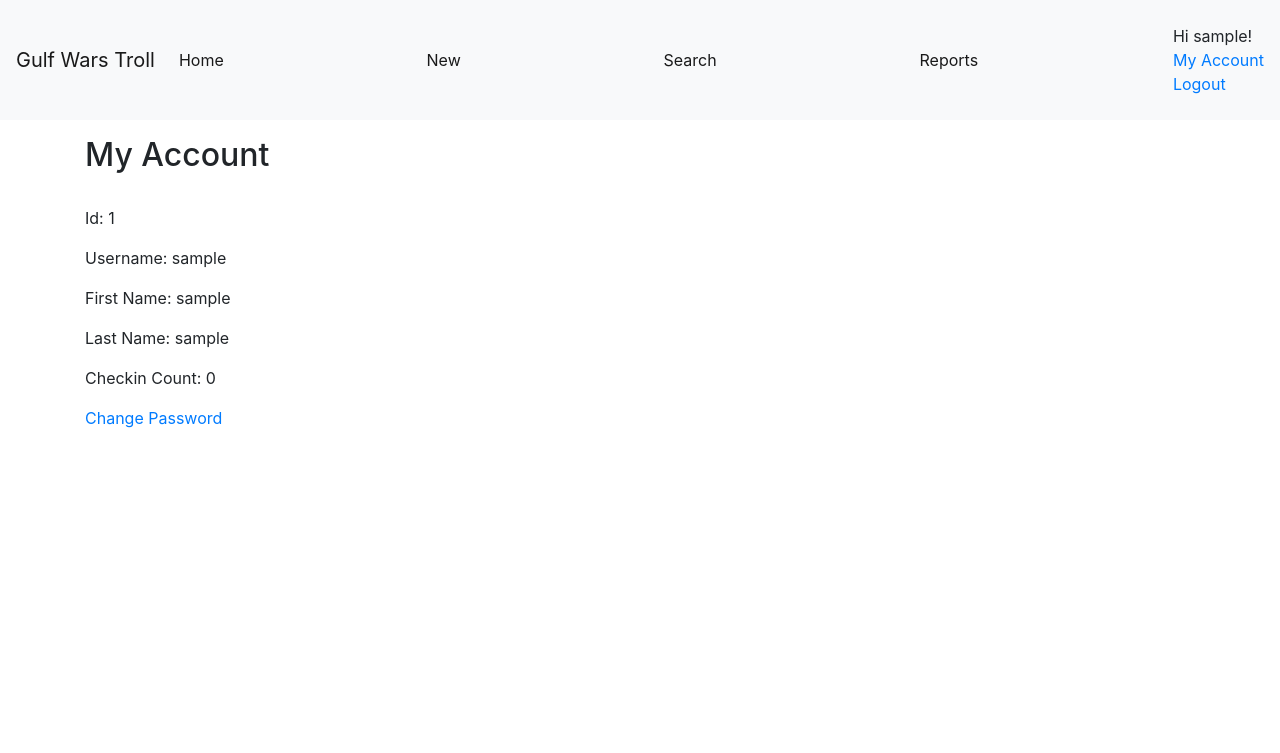
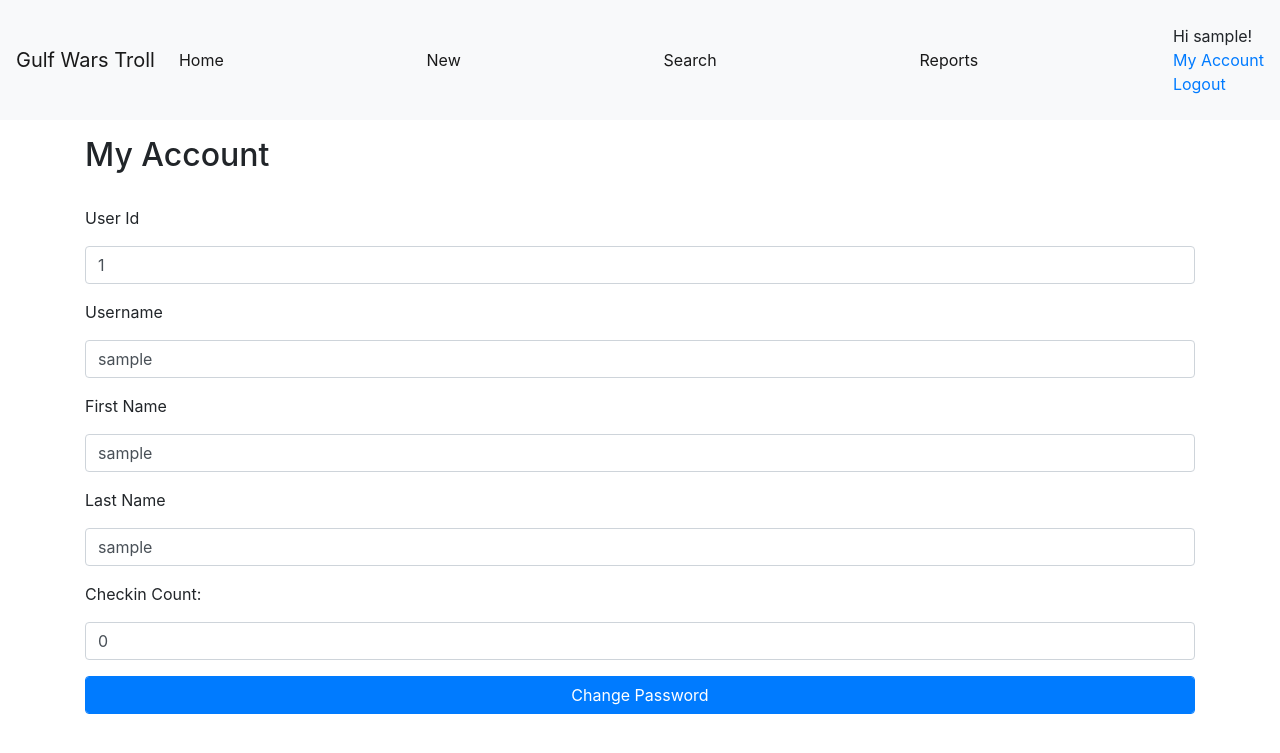
Before and after one commit to gwtroll/gwtroll, a Flask app: page /myaccount in a window 1280 px wide. Shown: the top 753 px of the page. Run offline with Flask 3, Linux system fonts and the light colour scheme; the visitor is signed in with stand-in values (Sample User, id 1); data that the repository does not hold is empty; parts of the project's set-up code (start-up, migrations or seed data) failed here and were passed over; some libraries are stand-ins or nearby versions.

Commit message:
Corrected Password Change Form Validation Updated MyAccount Look

```diff
--- a/app/forms.py
+++ b/app/forms.py
@@ -88,8 +88,8 @@ class EditUserForm(FlaskForm):
 class UpdatePasswordForm(FlaskForm):
     id = StringField('User Id', validators=[DataRequired()])
     username = StringField('Username', validators=[DataRequired()])
-    password = PasswordField('Password', validators=[DataRequired(), EqualTo('confirm', message='Passwords Must Match'), Length(min=6, max=32, message='Minimum Password Length  of 6 Characters')])
-    confirm = PasswordField('Confirm Password', validators=[DataRequired()])
+    password = PasswordField('Password', validators=[InputRequired(), EqualTo('confirm', message='Passwords Must Match'), Length(min=6, max=32, message='Minimum Password Length  of 6 Characters')])
+    confirm = PasswordField('Confirm Password', validators=[InputRequired(), EqualTo('password', message='Passwords Must Match')])
     submit = SubmitField('Submit')
 
 class CreateRegForm(FlaskForm):
--- a/app/routes.py
+++ b/app/routes.py
@@ -304,11 +304,15 @@ def changepassword():
     form = UpdatePasswordForm()
     form.id.data = current_user.id
     form.username.data = current_user.username
-    if request.method == 'POST':
+    if request.method == 'POST' and form.validate_on_submit():
         current_user.set_password(form.password.data)
         db.session.commit()
         flash("Password Successfully Changed!")
         return redirect(url_for('myaccount'))
+    elif request.method == 'POST' and not form.validate_on_submit():
+        for field in form.errors:
+            flash(form.errors[field])
+        return render_template('changepassword.html', form=form, user=current_user)
     else:
         return render_template('changepassword.html', form=form, user=current_user)
 
--- a/app/templates/myaccount.html
+++ b/app/templates/myaccount.html
@@ -6,23 +6,39 @@
 <div class="row form-group">
     <div class="col form-group">
         <p>
-            Id: {{ acc.id }}
+            User Id
+        </p>
+        <p class="form-control">
+            {{ acc.id }}
         </p>
         <p>
-            Username: {{ acc.username }}
+            Username
+        </p>
+        <p class="form-control">
+            {{ acc.username }}
         </p>
         <p>
-            First Name: {{ acc.fname }}
+            First Name
+        </p>
+        <p class="form-control">
+            {{ acc.fname }}
         </p>
         <p>
-            Last Name: {{ acc.lname }}
+            Last Name
+        </p>
+        <p class="form-control">
+            {{ acc.lname }}
         </p>
         <p>
-            Checkin Count: {{ checkedincount }}
+            Checkin Count:
         </p>
-        <p>
-            <a href="/changepassword">Change Password</a>
+        <p class="form-control">
+            {{ checkedincount }}
         </p>
+
+        <form action="/changepassword">
+            <input type="submit" value="Change Password" class="btn-primary form-control m-0"/>
+        </form>
     </div>
 </div>
 
```
Also changed, not shown: app/templates/changepassword.html (+6 -3 lines).
